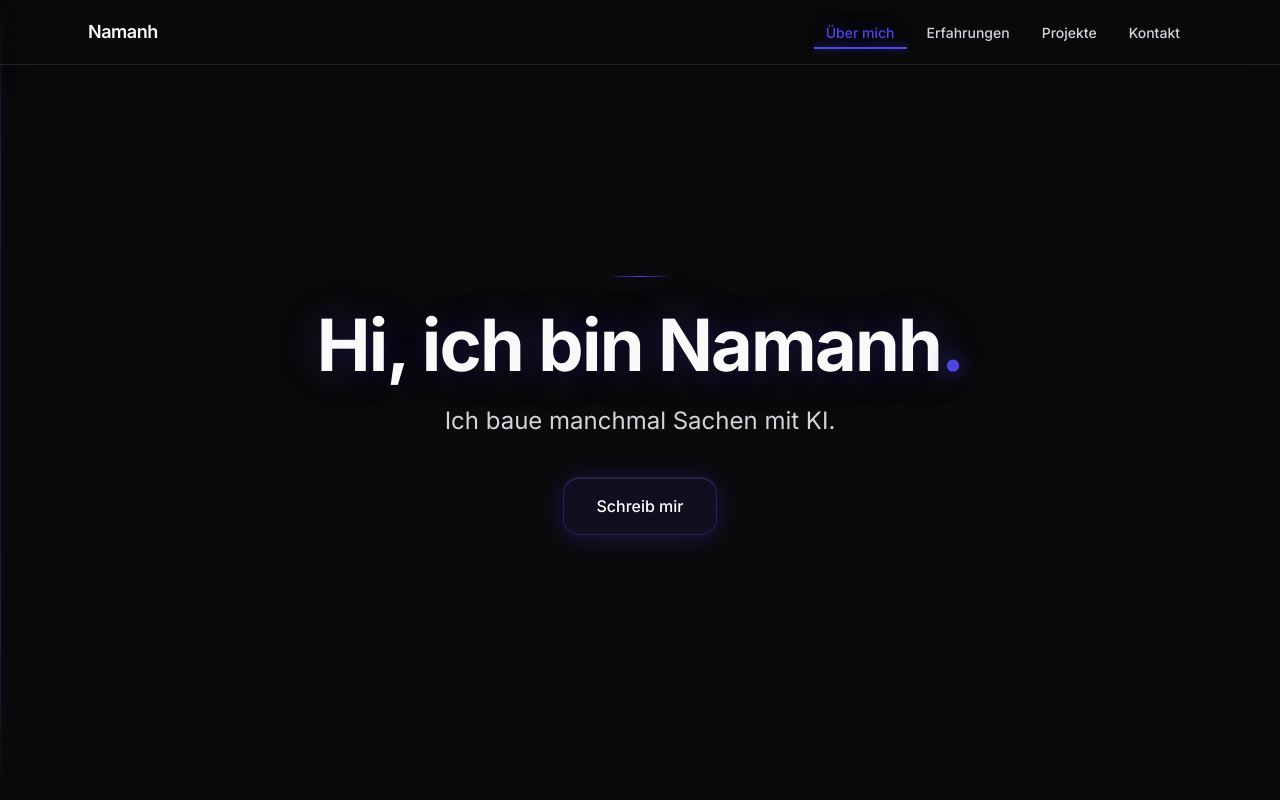
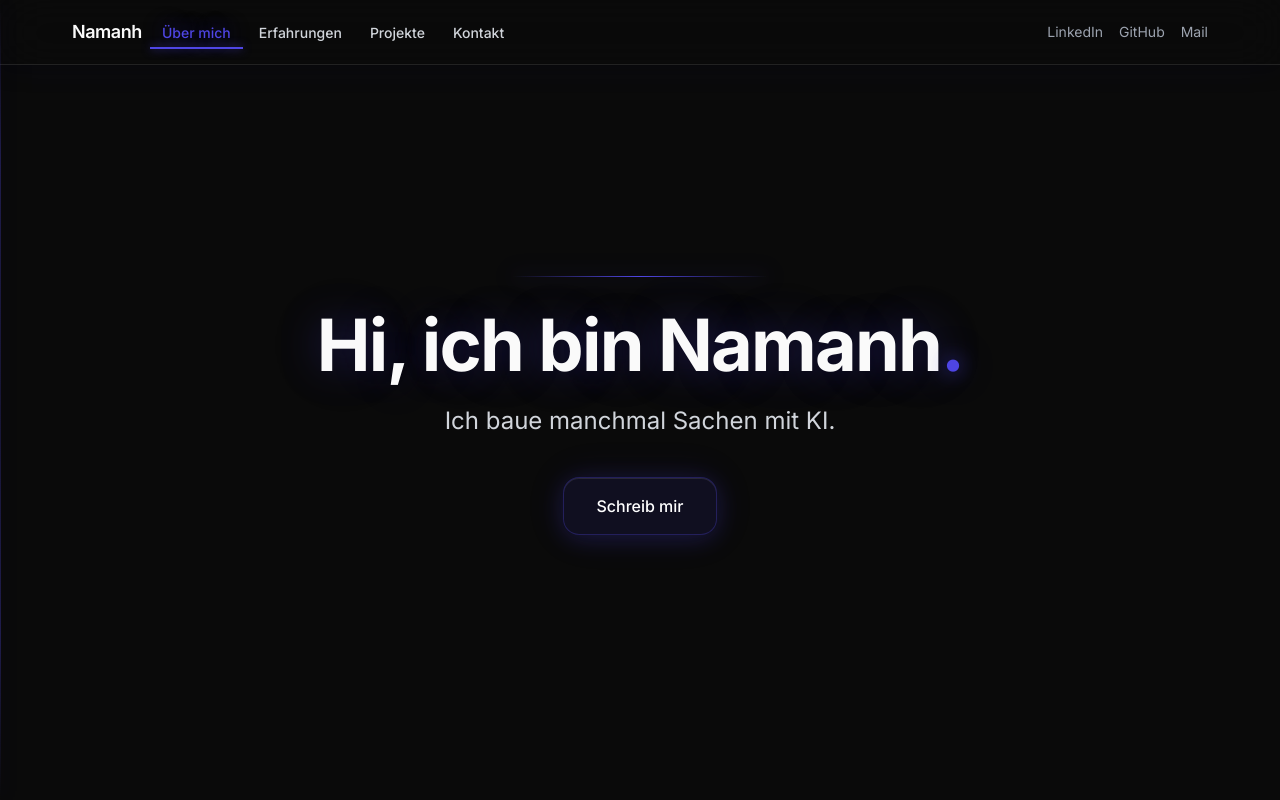
Before and after one commit to Namainchick/personalWebPage, a Next.js app: page / in a window 1280 px wide. Shown: the top 800 px of the page. Built offline with nearby package versions, Linux system fonts and the light colour scheme.

Commit message:
some changes

```diff
--- a/app/page.tsx
+++ b/app/page.tsx
@@ -7,13 +7,13 @@ import { projects } from "@/data/projects";
 
 export default function Home() {
   return (
-    <div className="mx-auto max-w-[1200px] px-6 md:px-8 lg:px-12">
+    <div className="mx-auto max-w-[1200px] px-4 md:px-6 lg:px-8">
       {/* Hero Section */}
       <section className="min-h-[85vh] flex flex-col justify-center items-center py-20 md:py-32 text-center">
         <div className="max-w-3xl mx-auto">
           {/* Decorative Line - centered mit Glow */}
           <div
-            className="w-16 h-px bg-gradient-to-r from-transparent via-[#4f46e5] to-transparent mb-8 mx-auto"
+            className="w-64 h-px bg-gradient-to-r from-transparent via-[#4f46e5] to-transparent mb-8 mx-auto"
             style={{
               boxShadow: '0 0 20px rgba(79, 70, 229, 0.6)'
             }}
--- a/components/Nav.tsx
+++ b/components/Nav.tsx
@@ -15,13 +15,15 @@ export default function Nav() {
 
   return (
     <header
-      className="sticky top-0 z-40 w-full border-b border-white/10 backdrop-blur-xl bg-[#0a0a0a]/70"
+      className="sticky top-0 z-30 w-full border-b border-white/10 backdrop-blur-xl bg-[#0a0a0a]/70"
       style={{
         boxShadow: '0 4px 20px rgba(0, 0, 0, 0.3), 0 0 40px rgba(79, 70, 229, 0.05)'
       }}
     >
-      <nav className="mx-auto max-w-[1200px] px-6 md:px-8 lg:px-12">
+      <nav className="mx-auto max-w-[1200px] px-4 md:px-6 lg:px-8">
         <div className="flex h-16 items-center justify-between">
+          {/* Left: Logo + Navigation */}
+          <div className="flex items-center gap-2">
             {/* Logo/Name */}
             <Link href="/" className="group">
               <span className="text-lg font-semibold tracking-tight hover:text-[#4f46e5] transition-colors duration-200">
@@ -29,8 +31,8 @@ export default function Nav() {
               </span>
             </Link>
 
-          {/* Navigation Links (rechtsbündig) */}
-          <ul className="flex items-center gap-1 md:gap-2">
+            {/* Navigation Links */}
+            <ul className="hidden md:flex items-center gap-1">
               {navItems.map((item) => {
                 const isActive = pathname === item.href;
                 return (
@@ -65,6 +67,36 @@ export default function Nav() {
               })}
             </ul>
           </div>
+
+          {/* Right: Social Links */}
+          <div className="flex items-center gap-4">
+            <a
+              href="https://www.linkedin.com/in/namanh-bui-vu-37b05a2a9/"
+              target="_blank"
+              rel="noopener noreferrer"
+              className="text-sm text-gray-400 hover:text-[#4f46e5] transition-colors duration-200"
+              aria-label="LinkedIn"
+            >
+              LinkedIn
+            </a>
+            <a
+              href="https://github.com/Namainchick"
+              target="_blank"
+              rel="noopener noreferrer"
+              className="text-sm text-gray-400 hover:text-[#4f46e5] transition-colors duration-200"
+              aria-label="GitHub"
+            >
+              GitHub
+            </a>
+            <a
+              href="mailto:namanh.bui2005@gmail.com"
+              className="text-sm text-gray-400 hover:text-[#4f46e5] transition-colors duration-200"
+              aria-label="E-Mail"
+            >
+              Mail
+            </a>
+          </div>
+        </div>
       </nav>
     </header>
   );
```
Lines whose indentation alone changed are shown as unchanged.
